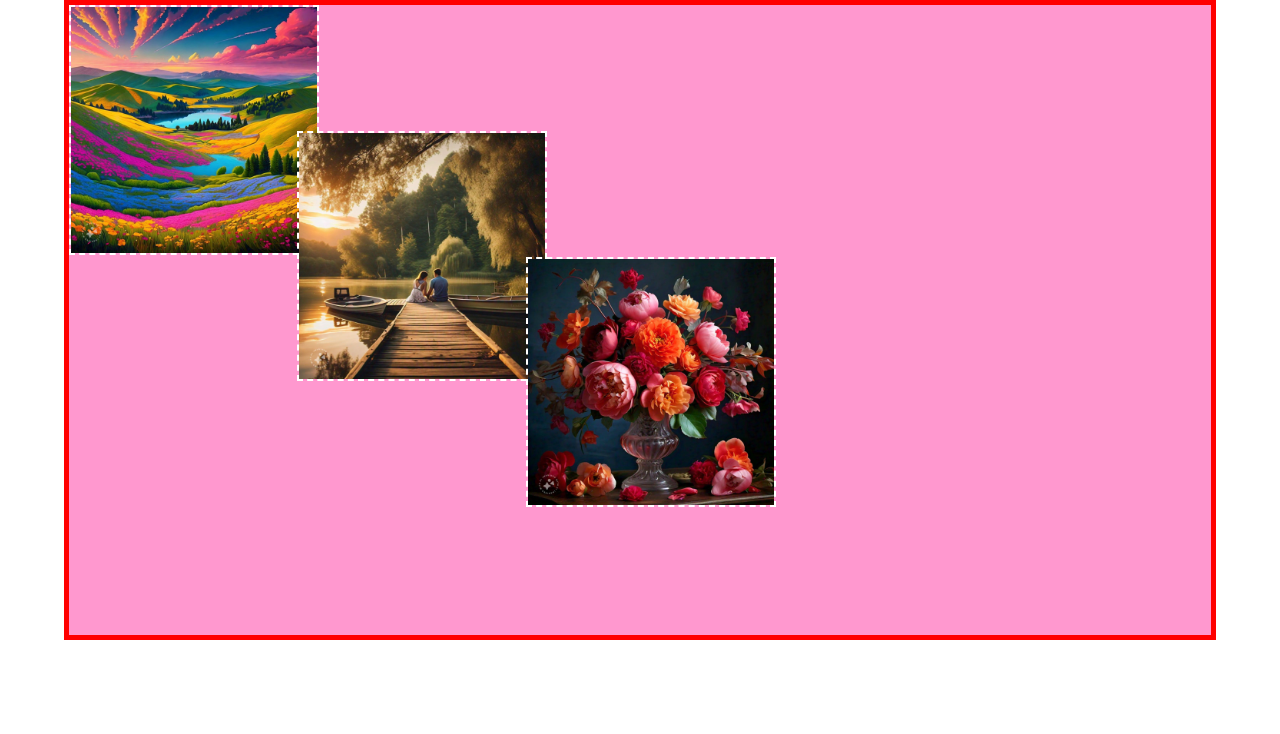
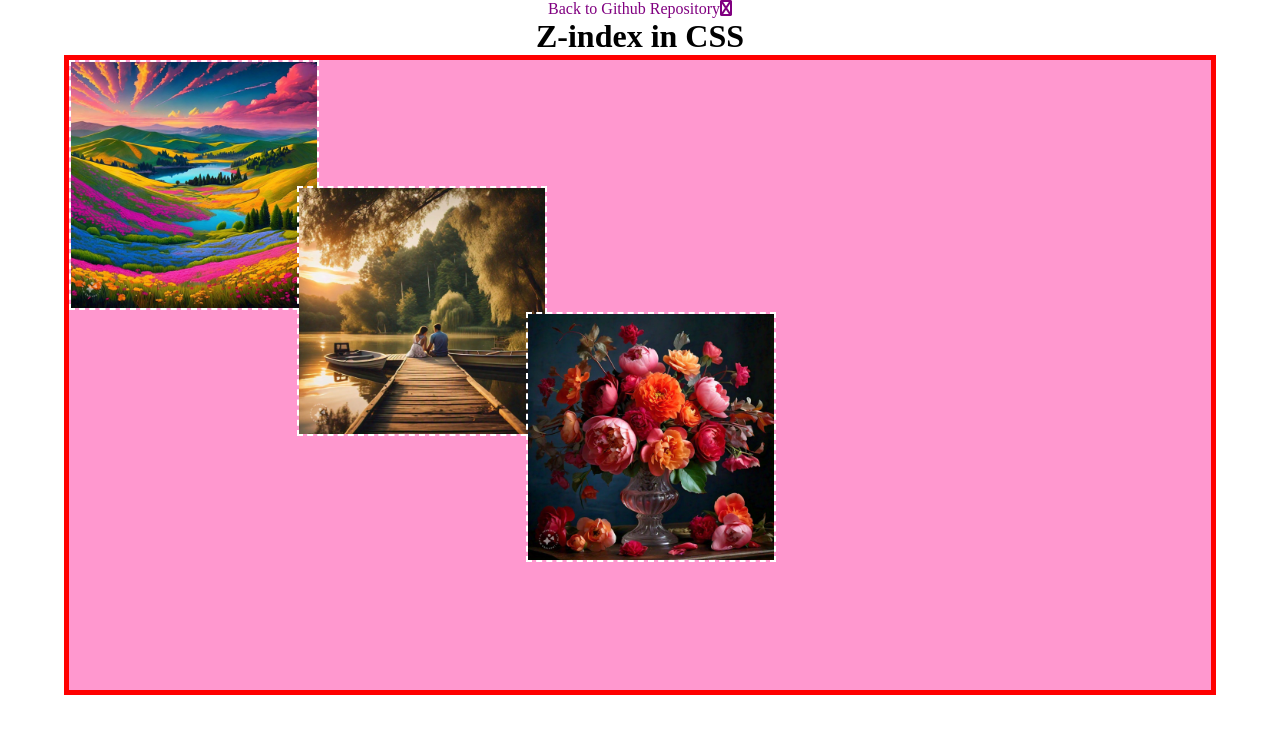
Before and after one commit to Mark-Eugene-Barasu/z-index-practice, a plain HTML site: page index.html in a window 1280 px wide. Drawn offline with Linux system fonts and the light colour scheme.

Commit message:
link deployed website into README.md and link remote repository into index.html

```diff
--- a/index.html
+++ b/index.html
@@ -5,9 +5,13 @@
     <meta http-equiv="X-UA-Compatible" content="ie=edge">
     <meta name="viewport" content="width=device-width, initial-scale=1.0">
     <title>Z-index</title>
-    <link rel="stylesheet" href="style.css">
+    <link rel="stylesheet" href="https://cdnjs.cloudflare.com/ajax/libs/font-awesome/6.6.0/css/all.min.css"
+    integrity="sha512-Kc323vGBEqzTmouAECnVceyQqyqdsSiqLQISBL29aUW4U/M7pSPA/gEUZQqv1cwx4OnYxTxve5UMg5GT6L4JJg=="
+    crossorigin="anonymous" referrerpolicy="no-referrer" />    <link rel="stylesheet" href="style.css">
 </head>
 <body>
+    <a href="https://github.com/Mark-Eugene-Barasu/z-index-practice" target="_blank">Back to Github Repository<i class="fa fa-github" aria-hidden="true"></i></a>
+    <h1>Z-index in CSS</h1>
     <div class="banner">
         <img src="./img/IMG-20241110-WA0006.jpg" alt="colorful landscape" class="one">
         <img src="./img/IMG-20241110-WA0008.jpg" alt="beautiful sunset date by the riverside" class="two">
--- a/style.css
+++ b/style.css
@@ -2,6 +2,12 @@
     box-sizing: border-box;
     margin: 0;
     padding: 0;
+    text-align: center;
+}
+
+a {
+    text-decoration: none;
+    color: purple;
 }
 
 .banner {
```
Also changed, not shown: 1 other file.
